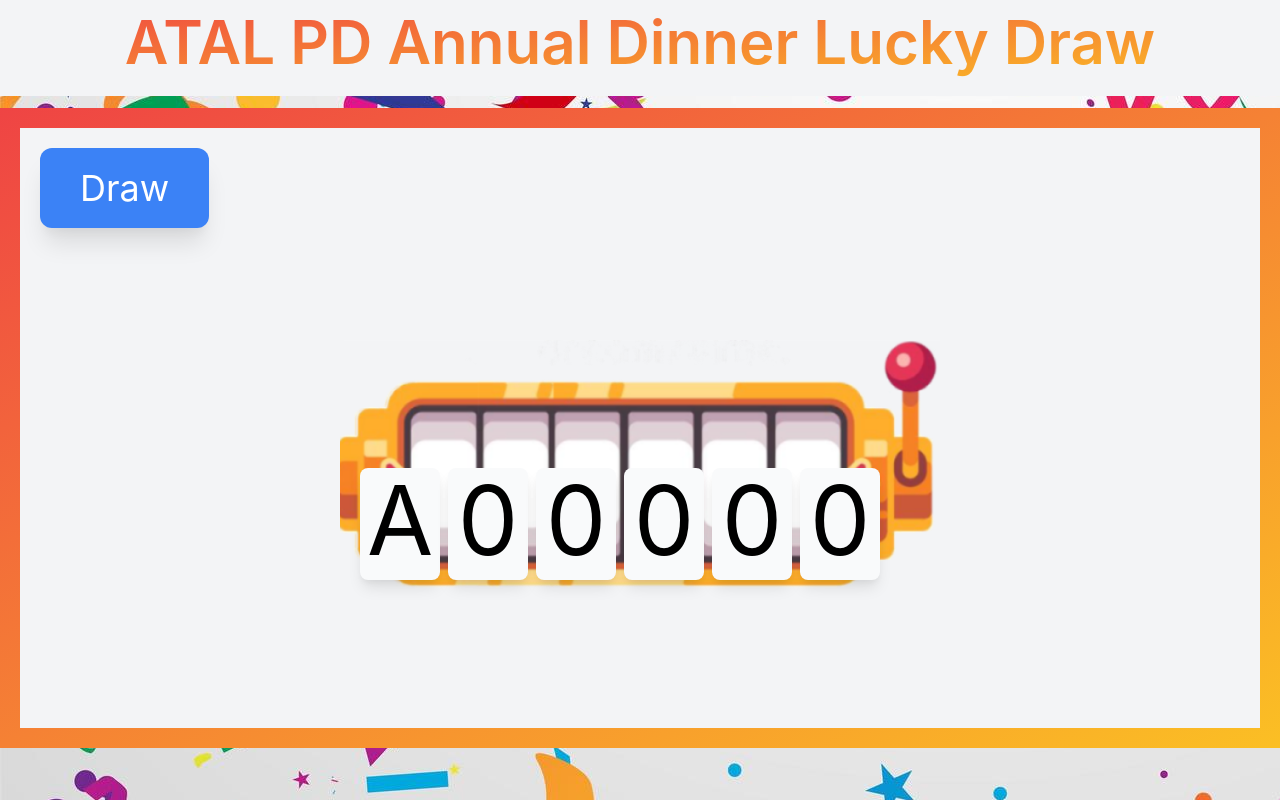
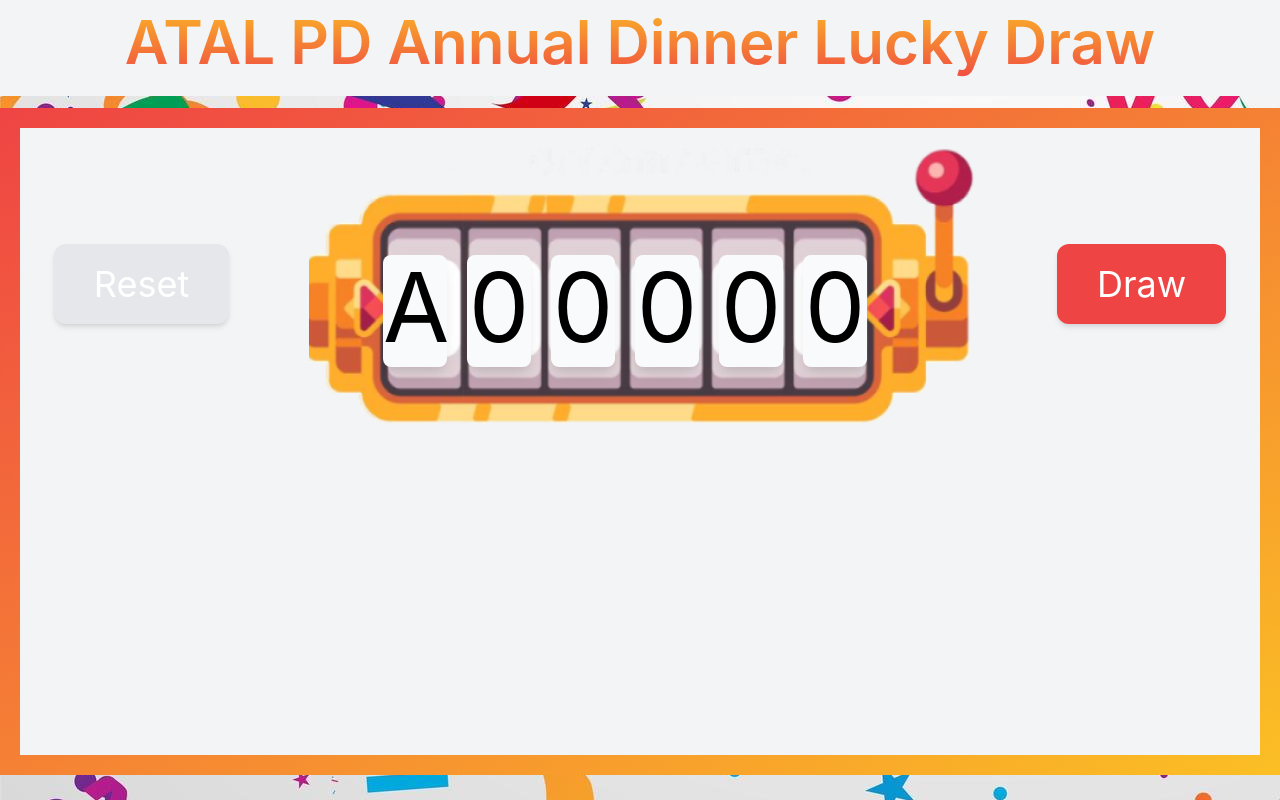
Before and after one commit to GaryChung34/tailwind-style, a React (Create React App) app: page /luckyDraw in a window 1280 px wide. Built offline with nearby package versions, Linux system fonts and the light colour scheme.

Commit message:
update lucky draw slot machine layout and title banner gradient direction.

```diff
--- a/src/screen/luckyDraw.js
+++ b/src/screen/luckyDraw.js
@@ -22,28 +22,40 @@ function LuckyDraw() {
 		<div className='bg-fixed h-screen' style={{backgroundImage: 'url(/img/celebrate.jpg)'}}>
 			<div className='container mx-auto h-screen'>
 				<div className='bg-gray-100 pb-3'>
-					<h1 className='text-6xl text-center bg-clip-text text-transparent bg-gradient-to-tl from-yellow-400 to-red-500'>
+					<h1 className='text-6xl text-center bg-clip-text text-transparent bg-gradient-to-b from-yellow-400 to-red-500'>
 						ATAL PD Annual Dinner Lucky Draw
 					</h1>
 				</div>
-				<div className='my-3 bg-gradient-to-tl from-yellow-400 to-red-500 p-5 h-4/5'>
+				<div className='my-3 bg-gradient-to-tl from-yellow-400 to-red-500 p-5 h-5/6'>
 					<div className='bg-gray-100 p-5 h-full'>
 						{empty && <h1 className='text-red-500'>This is the last person!</h1>}
 
-						<div className='min-h-5'></div>
-						<button className='py-5 px-10 bg-blue-500 shadow-xl rounded-xl text-white text-4xl mx-auto hover:bg-blue-700'
-							onClick={draw}>
-							Draw
-						</button>
-						<div className='flex justify-center gap-2 relative right-5 top-60'>
-							<div className='bg-gray-50 text-8xl pt-1 text-center w-20 h-28 shadow-lg rounded-lg'>{result[0]}</div>
-							<div className='bg-gray-50 text-8xl pt-1 text-center w-20 h-28 shadow-lg rounded-lg'>{result[1]}</div>
-							<div className='bg-gray-50 text-8xl pt-1 text-center w-20 h-28 shadow-lg rounded-lg'>{result[2]}</div>
-							<div className='bg-gray-50 text-8xl pt-1 text-center w-20 h-28 shadow-lg rounded-lg'>{result[3]}</div>
-							<div className='bg-gray-50 text-8xl pt-1 text-center w-20 h-28 shadow-lg rounded-lg'>{result[4]}</div>
-							<div className='bg-gray-50 text-8xl pt-1 text-center w-20 h-28 shadow-lg rounded-lg'>{result[5]}</div>
+						<div className='flex'>
+							<div className='mx-auto'>
+								<button className='py-5 px-10 bg-gray-200 shadow-md rounded-xl text-white text-4xl hover:bg-blue-400 my-24'>
+									Reset
+								</button>
+							</div>
+
+							<div className='relative w-slot_w'>
+								<div className='flex justify-center gap-5 absolute right-44 bottom-16'>
+									<div className='bg-gray-50 text-8xl pt-1 text-center w-16 h-28 shadow-lg rounded-lg'>{result[0]}</div>
+									<div className='bg-gray-50 text-8xl pt-1 text-center w-16 h-28 shadow-lg rounded-lg'>{result[1]}</div>
+									<div className='bg-gray-50 text-8xl pt-1 text-center w-16 h-28 shadow-lg rounded-lg'>{result[2]}</div>
+									<div className='bg-gray-50 text-8xl pt-1 text-center w-16 h-28 shadow-lg rounded-lg'>{result[3]}</div>
+									<div className='bg-gray-50 text-8xl pt-1 text-center w-16 h-28 shadow-lg rounded-lg'>{result[4]}</div>
+									<div className='bg-gray-50 text-8xl pt-1 text-center w-16 h-28 shadow-lg rounded-lg'>{result[5]}</div>
+								</div>
+								<img className='h-62 mx-auto' src='/img/slot_machine.png' />
+							</div>
+
+							<div className='mx-auto'>
+								<button className='py-5 px-10 bg-red-500 shadow-md rounded-xl text-white text-4xl hover:bg-red-600 my-24'
+									onClick={draw}>
+									Draw
+								</button>
+							</div>
 						</div>
-						<img className='w-1/2 mx-auto' src='/img/slot_machine.png' />
 					</div>
 				</div>
 			</div>
--- a/tailwind.config.js
+++ b/tailwind.config.js
@@ -11,6 +11,9 @@ module.exports = {
         emerald: colors.emerald,
         cyan: colors.cyan,
         blackT: '#1f2937'
+      },
+      width: {
+        'slot_w': '800px'
       }
     },
   },
```
